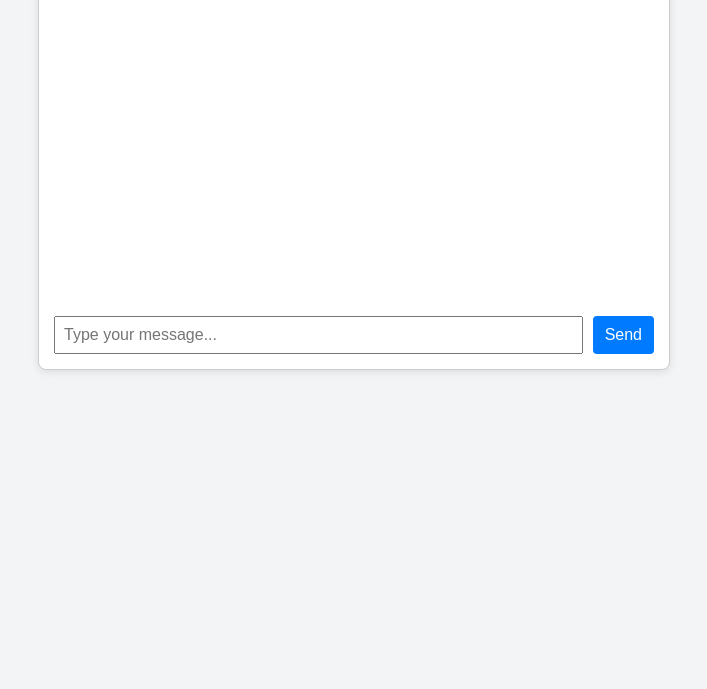
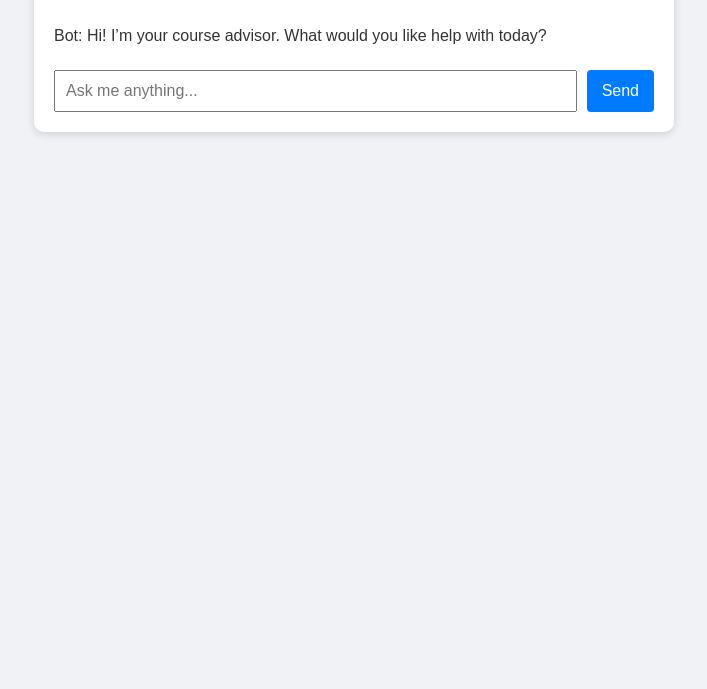
Before and after one commit to SaravagiDeepika/transStadiachatbot, a plain HTML site: page index.html in a window 1280 px wide. Shown: the part 111-800 px from the top of the page, without its empty margins (286-993 px from the left). Drawn offline with Linux system fonts and the light colour scheme.

Commit message:
Update index.html

```diff
--- a/index.html
+++ b/index.html
@@ -3,55 +3,63 @@
 <head>
   <meta charset="UTF-8" />
   <meta name="viewport" content="width=device-width, initial-scale=1.0"/>
-  <title>TransStadia Career Guidance Chatbot</title>
+  <title>TransStadia Career Chatbot</title>
   <style>
     body {
       font-family: Arial, sans-serif;
-      background: #f3f4f6;
+      background-color: #f0f2f5;
+      margin: 0;
+      padding: 0;
+    }
+
+    #chatbox {
+      max-width: 600px;
+      margin: 40px auto;
       padding: 20px;
+      background: white;
+      border-radius: 10px;
+      box-shadow: 0 2px 8px rgba(0, 0, 0, 0.15);
     }
-    #chatbox {
-      width: 100%;
-      max-width: 600px;
-      margin: auto;
-      background: #fff;
-      border: 1px solid #ccc;
-      border-radius: 8px;
-      padding: 15px;
-      box-shadow: 0 2px 8px rgba(0,0,0,0.1);
-    }
+
     #chat {
-      min-height: 300px;
       max-height: 400px;
       overflow-y: auto;
       margin-bottom: 15px;
+      padding-right: 10px;
     }
-    .bot, .user {
-      margin-bottom: 10px;
+
+    .user, .bot {
+      margin: 10px 0;
     }
-    .bot {
-      color: #333;
-    }
+
     .user {
       text-align: right;
       color: #007bff;
     }
+
+    .bot {
+      text-align: left;
+      color: #333;
+    }
+
     form {
       display: flex;
       gap: 10px;
     }
+
     input[type="text"] {
       flex: 1;
-      padding: 8px;
+      padding: 10px;
       font-size: 16px;
     }
+
     button {
-      padding: 8px 12px;
+      padding: 10px 15px;
       font-size: 16px;
-      cursor: pointer;
       background-color: #007bff;
       color: white;
       border: none;
+      cursor: pointer;
       border-radius: 4px;
     }
   </style>
@@ -61,55 +69,52 @@
     <h2>TransStadia Career Guidance Chatbot</h2>
     <div id="chat"></div>
     <form id="chat-form">
-      <input type="text" id="user-input" placeholder="Type your message..." required />
+      <input type="text" id="user-input" placeholder="Ask me anything..." required />
       <button type="submit">Send</button>
     </form>
   </div>
 
   <script type="module">
-    import chatbotIntents from './intents.js';
+    import chatbotIntents from './chatbot.js';
 
     const chat = document.getElementById('chat');
     const form = document.getElementById('chat-form');
     const input = document.getElementById('user-input');
 
-    function addMessage(sender, message) {
-      const div = document.createElement('div');
-      div.className = sender;
-      div.innerText = `${sender === 'user' ? 'You' : 'Bot'}: ${message}`;
-      chat.appendChild(div);
+    function addMessage(sender, text) {
+      const msgDiv = document.createElement('div');
+      msgDiv.className = sender;
+      msgDiv.innerText = `${sender === 'user' ? 'You' : 'Bot'}: ${text}`;
+      chat.appendChild(msgDiv);
       chat.scrollTop = chat.scrollHeight;
+    }
+
+    function matchIntent(message) {
+      message = message.toLowerCase();
+      for (const intent of chatbotIntents) {
+        for (const phrase of intent.trainingPhrases) {
+          if (message.includes(phrase.toLowerCase())) {
+            return intent.responses[Math.floor(Math.random() * intent.responses.length)];
+          }
+        }
+      }
+      return "I'm sorry, I didn't understand that. Could you rephrase?";
     }
 
     form.addEventListener('submit', (e) => {
       e.preventDefault();
-      const message = input.value.trim();
-      if (!message) return;
+      const userMessage = input.value.trim();
+      if (!userMessage) return;
 
-      addMessage('user', message);
-
-      let found = false;
-      for (let intent of chatbotIntents) {
-        if (intent.trainingPhrases.some(p =>
-          message.toLowerCase().includes(p.toLowerCase())
-        )) {
-          const response = intent.responses[Math.floor(Math.random() * intent.responses.length)];
-          setTimeout(() => addMessage('bot', response), 600);
-          found = true;
-          break;
-        }
-      }
-
-      if (!found) {
-        setTimeout(() => addMessage('bot', "I'm sorry, I didn't understand that. Can you rephrase?"), 600);
-      }
-
+      addMessage('user', userMessage);
+      const botReply = matchIntent(userMessage);
+      setTimeout(() => addMessage('bot', botReply), 500);
       input.value = '';
     });
 
-    // Greet on load
+    // Initial welcome message
     window.onload = () => {
-      addMessage('bot', "Hi! I’m your course advisor. How can I help you today?");
+      addMessage('bot', "Hi! I’m your course advisor. What would you like help with today?");
     };
   </script>
 </body>
```
